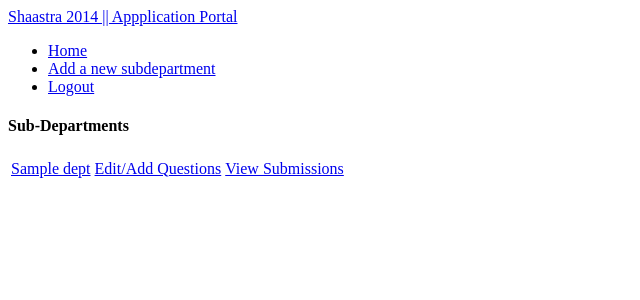
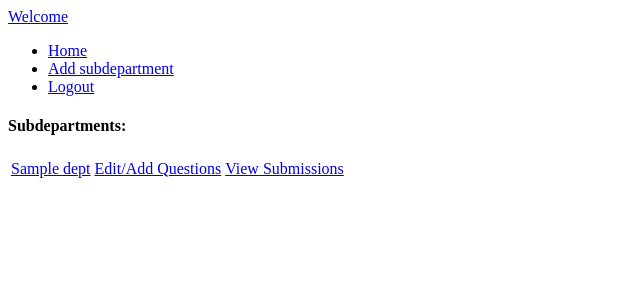
Before and after one commit to shahidhk/app-portal, a Django app: template templates/cores/core.html in a window 1280 px wide. Shown: the top 300 px of the page, without its empty margins (0-640 px from the left). Run offline with Django 3.2, Linux system fonts and the light colour scheme; the template is opened without the code that fills it: most values are stand-ins (such as "Sample title", 1, 10 or a date in 2020).

Commit message:
minor changes

```diff
--- a/templates/cores/core.html
+++ b/templates/cores/core.html
@@ -9,11 +9,11 @@
     	<div id="header" class="navbar navbar-inverse navbar-static-top">
         	<div class="navbar-inner">
             	<div class="container">
-                	<a class="brand" href="{{site_url}}">Shaastra 2014 || Appplication Portal</a>
+                	<a class="brand" href="{{site_url}}">Welcome</a>
                     <div id="links" class="pull-right nav-collapse collapse">
                     	<ul class="nav">
                         	<li class="active"><a href="{{site_url}}">Home</a></li>
-                            <li class=""><a href="{% url core.views.subdepartments username=user %}"> Add a new subdepartment </a></li>
+                            <li class=""><a href="{% url core.views.subdepartments username=user %}"> Add subdepartment </a></li>
                             <li class=""><a href="{{site_url}}accounts/logout/"> Logout </a></li>
                         </ul>
                     </div>
@@ -23,7 +23,7 @@
         <div id="content" class="container">
         	<div class="row-fluid">
                 <div class="span12" id="core-dashboard">
-                	<h4>Sub-Departments</h4>
+                	<h4>Subdepartments:</h4>
                 	<table class="span8 table table-bordered table-striped">
                      {% for dept in subdepts %}
                       <tr><td><a href="{% url core.views.questions username=user subdept_id=dept.id %}">{{dept}}</a></td><td><a href="{% url core.views.questions username=user subdept_id=dept.id %}">Edit/Add Questions</a></td><td><a href="{% url core.views.submissions username=user subdept_id=dept.id %}">View Submissions</a></td></tr>
--- a/templates/cores/submissions.html
+++ b/templates/cores/submissions.html
@@ -22,7 +22,7 @@
         </div>
         <div id="content" class="container">
         	<div class="row-fluid">
-                <div class="span12 well" id="forms">
+                <div class="span12" id="forms">
                     <h3>Submissions for {{ subdept.get_full_name }}</h3>
                     {% if saved %}
                         All changes saved successfully
```
